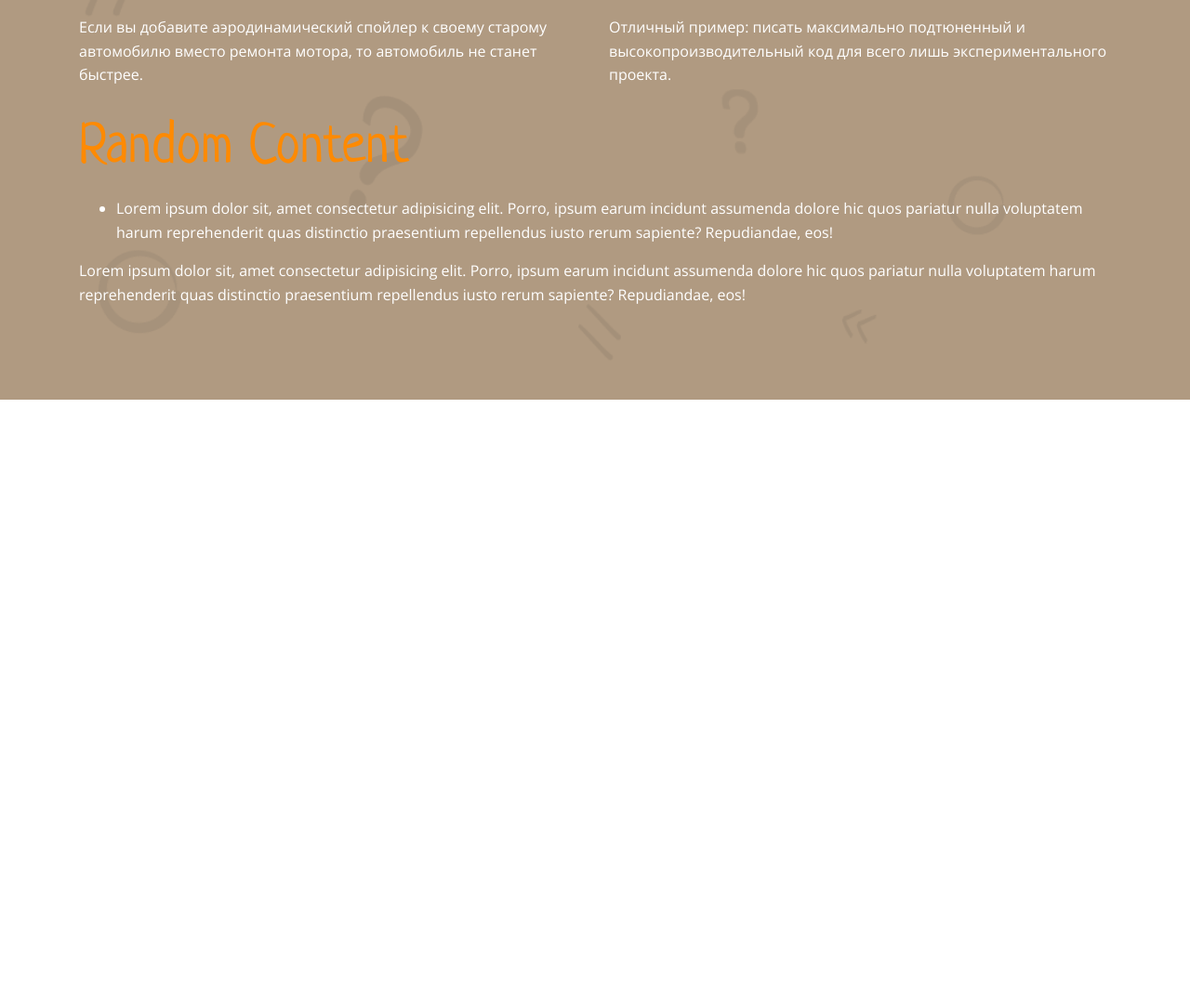
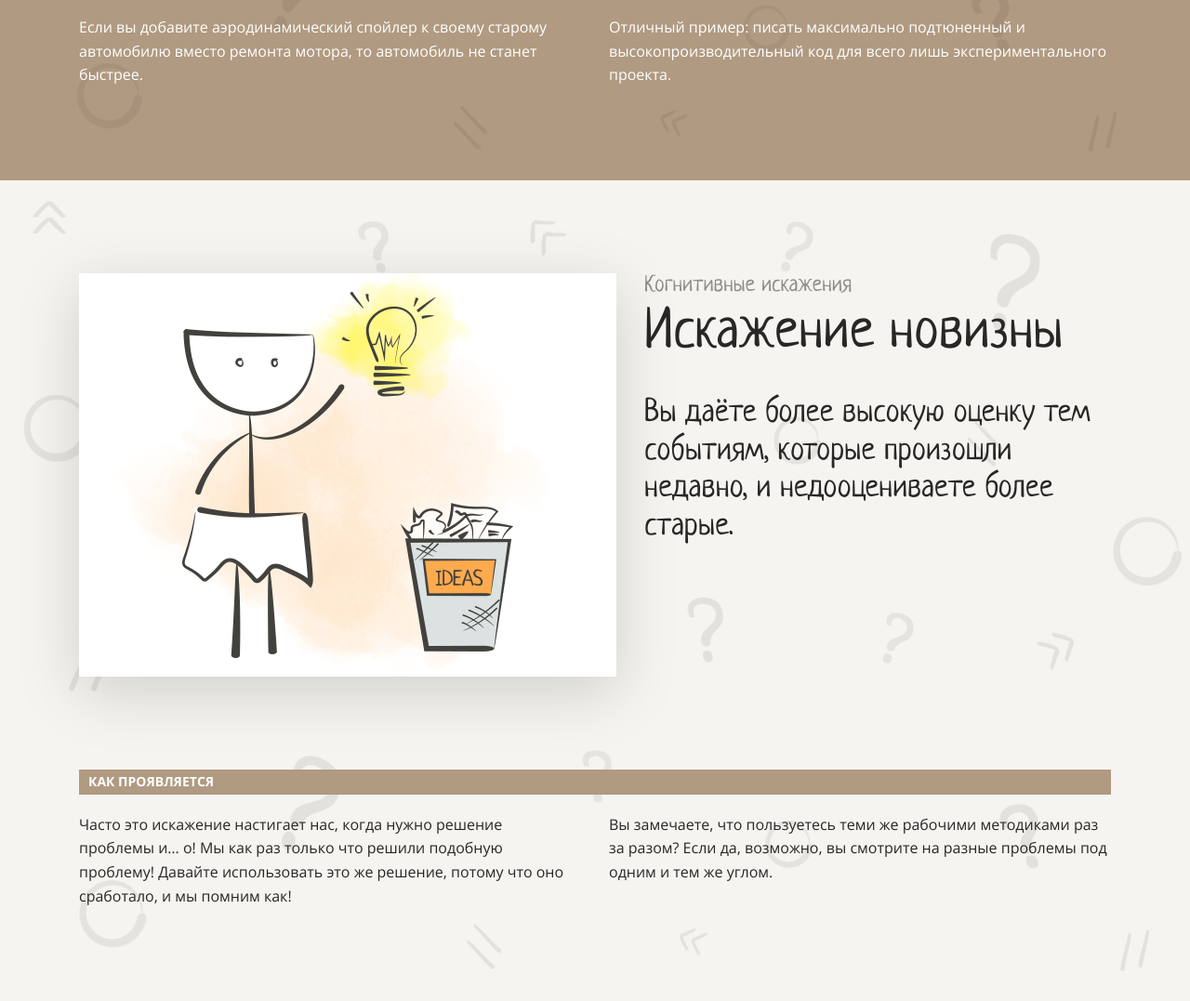
Before and after one commit to Teihden/layout-designer-project-58, a website: page src/index.html in a window 1280 px wide. Shown: the part 4263-5340 px from the top of the page at 93% size. Before the commit the page ends 4693 px from the top, so only its background shows below. Drawn offline with Linux system fonts and the light colour scheme.

Commit message:
Eighth step

```diff
--- a/src/index.html
+++ b/src/index.html
@@ -72,7 +72,7 @@
                             недооцениваете решения других.
                         </p>
                     </a>
-                    <a class="card-nav" href="#">
+                    <a class="card-nav" href="#premature-optimization">
                         <div class="digit-nav text-color-primary-dark">2</div>
                         <h3>Преждевременная оптимизация</h3>
                         <p class="text-color-dark">
@@ -80,7 +80,7 @@
                             необходимость.
                         </p>
                     </a>
-                    <a class="card-nav" href="#">
+                    <a class="card-nav" href="#distortion-of-novelty">
                         <div class="digit-nav text-color-primary-dark">3</div>
                         <h3>Искажение новизны</h3>
                         <p class="text-color-dark">
@@ -139,25 +139,32 @@
                     задолго до того, как в этом появляется необходимость.</p>
                 <h5 class="text-color-brown background-white">Как проявляется</h5>
                 <div class="columns-2">
-                    <p class="break-after text-color-white">Если вы добавите аэродинамический спойлер к своему старому автомобилю вместо
+                    <p class="break-after text-color-white">Если вы добавите аэродинамический спойлер к своему старому
+                        автомобилю вместо
                         ремонта мотора, то автомобиль не станет быстрее.</p>
-                    <p class="text-color-white">Отличный пример: писать максимально подтюненный и высокопроизводительный код для всего лишь
+                    <p class="text-color-white">Отличный пример: писать максимально подтюненный и высокопроизводительный
+                        код для всего лишь
                         экспериментального проекта.</p>
                 </div>
-                <div style="margin-top: 30px; color: white;">
-                    <h2>Random Content</h2>
-
-                    <ul>
-                      <li>Lorem ipsum dolor sit, amet consectetur adipisicing elit. Porro, ipsum earum incidunt assumenda dolore hic quos pariatur nulla voluptatem harum reprehenderit quas distinctio praesentium repellendus iusto rerum sapiente? Repudiandae, eos!</li>
-                    </ul>
-
-                    <p>Lorem ipsum dolor sit, amet consectetur adipisicing elit. Porro, ipsum earum incidunt assumenda dolore hic quos pariatur nulla voluptatem harum reprehenderit quas distinctio praesentium repellendus iusto rerum sapiente? Repudiandae, eos!</p>
-                  </div>
             </div>
         </section>
 
-        <section>
-            <div></div>
+        <section id="distortion-of-novelty" class="section background-light">
+            <div class="content">
+                <img class="drop-shadow image-float-left" src="../assets/images/3.png" alt="3">
+                <p class="font-family-neucha p-font-size-24 text-color-dark-50">Когнитивные искажения</p>
+                <h2 class="text-color-dark">Искажение новизны</h2>
+                <p class="font-family-neucha p-font-size-34 p-margin-top-30 text-color-dark">Вы даёте более высокую
+                    оценку тем событиям, которые произошли недавно, и недооцениваете более старые.</p>
+                <h5 class="text-color-white background-brown">Как проявляется</h5>
+                <div class="columns-2">
+                    <p class="break-after">Часто это искажение настигает нас, когда нужно решение проблемы и… о! Мы как
+                        раз только что решили подобную проблему! Давайте использовать это же решение, потому что оно
+                        сработало, и мы помним как!</p>
+                    <p>Вы замечаете, что пользуетесь теми же рабочими методиками раз за разом? Если да, возможно, вы
+                        смотрите на разные проблемы под одним и тем же углом.</p>
+                </div>
+            </div>
         </section>
 
         <section>
--- a/src/styles/style.css
+++ b/src/styles/style.css
@@ -109,8 +109,7 @@ h5 {
 }
 
 /* Background */
-.background-brown::before,
-.background-light::before {
+.section::before {
   content: "";
 
   position: absolute;
@@ -118,7 +117,7 @@ h5 {
   left: 0;
   z-index: -20;
 
-  width: 100vw;
+  width: 100%;
   height: 100%;
 
   background-image: url("../../assets/images/background.png");
```
